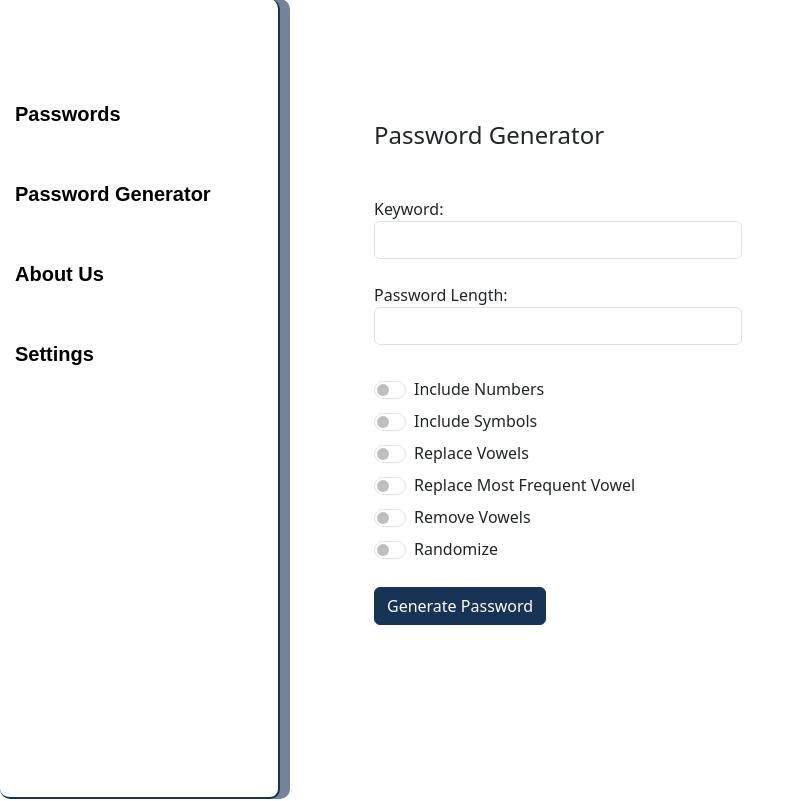
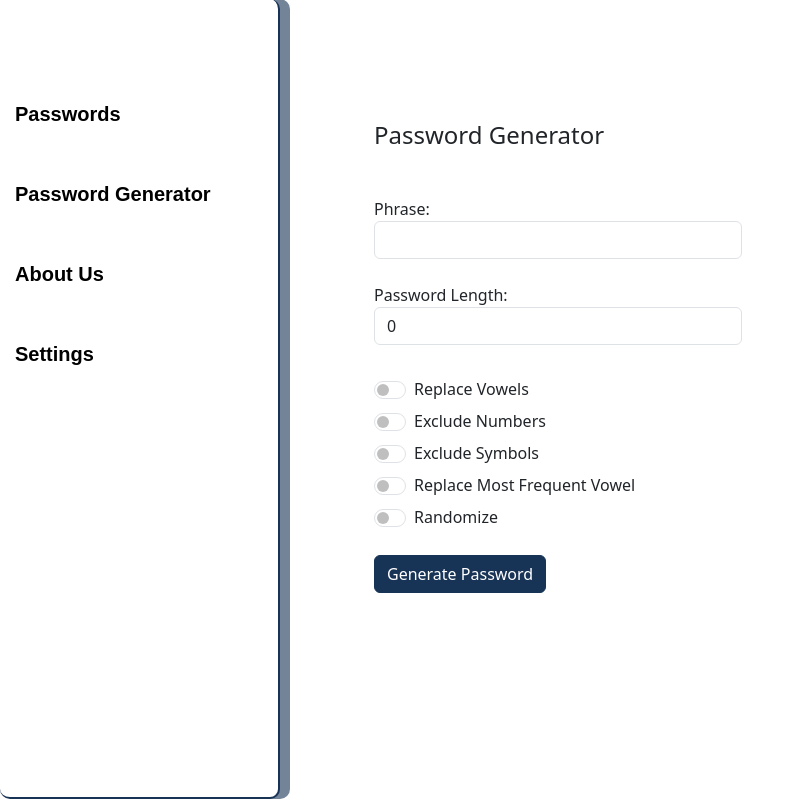
Before and after one commit to SmurfPJ/CS302-MasterVault, a Flask app: page /create_password in a window 1280 px wide. Shown: the part 297-1098 px from the top of the page, without its empty margins (0-805 px from the left). Run offline with Flask 3, Linux system fonts and the light colour scheme; data that the repository does not hold is empty.

Commit message:
- paraphrase bug

```diff
--- a/app.py
+++ b/app.py
@@ -42,49 +42,71 @@ def setSessionID(userID):
     sessionID = userID
 
 
-
-def generate_password(keyword, length, use_numbers, use_symbols, replace_vowels, replace_most_frequent_vowel, remove_vowels, randomize):
-
+def generate_password(phrase, length, exclude_numbers=False, exclude_symbols=False, replace_vowels=False, remove_vowels=False, randomize=False):
     characters = string.ascii_letters  # Always use letters
 
-    if use_numbers:
+    # Remove spaces from the phrase
+    phrase = phrase.replace(" ", "")
+
+    # Include numbers and symbols unless excluded
+    if not exclude_numbers:
         characters += string.digits
-
-    if use_symbols:
+    if not exclude_symbols:
         characters += string.punctuation
 
-    # Ensure the password is at least as long as the keyword
-    if length < len(keyword):
+    # Ensure the password is at least as long as the phrase
+    if not phrase or length < len(phrase):
         return ""
 
-    # Apply transformations
+    # Replace vowels with numbers and symbols inconsistently
     if replace_vowels:
-        keyword = keyword.replace('a', '@').replace('e', '3').replace('i', '1').replace('o', '0').replace('u', 'u')
+        phrase = ''.join([
+            random.choice(['@', 'A', 'a']) if char == 'a' else
+            random.choice(['3', 'E', 'e']) if char == 'e' else
+            random.choice(['1', 'I', 'i']) if char == 'i' else
+            random.choice(['0', 'O', 'o']) if char == 'o' else
+            random.choice(['U', 'u']) if char == 'u' else
+            char for char in phrase
+        ])
 
-    if replace_most_frequent_vowel:
-        most_frequent_vowel = max(set(keyword), key=keyword.count)
-        if most_frequent_vowel in 'aeiou':
-            keyword = keyword.replace(most_frequent_vowel, 'x')
+    # Revert numbers and symbols back to their original letters if excluded
+    if exclude_numbers:
+        phrase = phrase.replace('1', 'i').replace('3', 'e').replace('0', 'o')
+    if exclude_symbols:
+        phrase = phrase.replace('@', 'a').replace('&', 'a').replace('$', 's').replace('#', 'h')
 
+    # Remove vowels from the phrase if selected
     if remove_vowels:
-        keyword = ''.join([char for char in keyword if char not in 'aeiou'])
+        phrase = ''.join([char for char in phrase if char not in 'aeiou'])
 
+    # Randomize the characters in the phrase if selected
     if randomize:
-        keyword = ''.join(random.sample(keyword, len(keyword)))
+        phrase = ''.join(random.sample(phrase, len(phrase)))
 
-    # Add random characters to the keyword until desired length is reached
-    while len(keyword) < length:
-        keyword += random.choice(characters)
+    # Phoneme mapping
+    phoneme_map = {
+        'a': 'A', 'e': 'E', 'i': 'I', 'o': 'O', 'u': 'U',
+        'b': 'B', 'c': 'C', 'd': 'D', 'f': 'F', 'g': 'G',
+        'h': 'H', 'j': 'J', 'k': 'K', 'l': 'L', 'm': 'M',
+        'n': 'N', 'p': 'P', 'q': 'Q', 'r': 'R', 's': 'S',
+        't': 'T', 'v': 'V', 'w': 'W', 'x': 'X', 'y': 'Y', 'z': 'Z'
+    }
+    phrase_phoneme = ''.join([phoneme_map.get(char, char) for char in phrase])
 
-    # Pattern is basically every third character from the keyword (subjected to change)
+    # Add random characters to the phrase_phoneme until the desired length is reached
+    while len(phrase_phoneme) < length:
+        phrase_phoneme += random.choice(characters)
+
+    # Generate the password by adding characters based on the phoneme pattern
     password = ""
     for i in range(length):
-        if i % 3 == 0 and i // 3 < len(keyword):
-            password += keyword[i // 3]
+        if i < len(phrase_phoneme):
+            password += phrase_phoneme[i]
         else:
             password += random.choice(characters)
 
     return password
+
 
 
 
@@ -135,29 +157,39 @@ def check_password_strength(password):
     if not password:
         return strength
 
-    if len(password) >= 8:
+    # Length check: More than 12 characters is considered stronger for passphrases
+    if len(password) >= 12:
         strength['score'] += 1
+    elif len(password) >= 8:
+        strength['score'] += 0.5
 
+    # Check for digits
     if any(char.isdigit() for char in password):
         strength['score'] += 1
 
-    if any(char.isupper() for char in password):
+    # Check for uppercase and lowercase combination
+    if any(char.isupper() for char in password) and any(char.islower() for char in password):
         strength['score'] += 1
 
+    # Check for symbols
     if any(char in string.punctuation for char in password):
         strength['score'] += 1
 
+    # Check for the presence of both letters and numbers/symbols
+    if any(char.isalpha() for char in password) and (any(char.isdigit() for char in password) or any(char in string.punctuation for char in password)):
+        strength['score'] += 1
+
     # Update status and color based on score
-    if strength['score'] == 4:
+    if strength['score'] >= 5:
         strength['status'] = 'Very Strong'
         strength['color'] = 'green'
-    elif strength['score'] == 3:
+    elif strength['score'] >= 4:
         strength['status'] = 'Strong'
         strength['color'] = 'lightgreen'
-    elif strength['score'] == 2:
+    elif strength['score'] >= 3:
         strength['status'] = 'Moderate'
         strength['color'] = 'orange'
-    elif strength['score'] == 1:
+    else:
         strength['status'] = 'Weak'
         strength['color'] = 'red'
 
@@ -165,10 +197,11 @@ def check_password_strength(password):
 
 
 
+
 @app.route('/create_password', methods=['GET'])
 def create_password():
     # Default values for initial page load
-    return render_template('createPassword.html')  # , password="", keyword="", length=8, use_numbers=False, use_symbols=False
+    return render_template('createPassword.html')
 
 
 
@@ -178,28 +211,28 @@ def handle_create_password():
     password = ""
     strength = None
     error = None
-    keyword = request.form.get('keyword')
+    phrase = request.form.get('phrase')
     length = int(request.form.get('length', 8))  # Provide a default value in case it's not set
-    use_numbers = 'numbers' in request.form
-    use_symbols = 'symbols' in request.form
+    exclude_numbers = 'exclude_numbers' in request.form
+    exclude_symbols = 'exclude_symbols' in request.form
     replace_vowels = 'replace_vowels' in request.form
-    replace_most_frequent_vowel = 'replace_most_frequent_vowel' in request.form
     remove_vowels = 'remove_vowels' in request.form
     randomize = 'randomize' in request.form
 
     # Validate options and generate password
-    if not use_numbers and not use_symbols:
-        error = "Please select at least one option: Use Numbers or Use Symbols."
+    if not phrase:
+        error = "Please enter a phrase."
     else:
-        password = generate_password(keyword, length, use_numbers, use_symbols, replace_vowels, replace_most_frequent_vowel, remove_vowels, randomize)
+        password = generate_password(phrase, length, exclude_numbers, exclude_symbols, replace_vowels,
+                                     remove_vowels, randomize)
         strength = check_password_strength(password)
         if not password:
-            error = "Failed to generate password. Ensure the keyword is shorter than the desired password length."
+            error = "Failed to generate password. Ensure the phrase is shorter than the desired password length."
 
     # Render the same template with new data
-    return render_template('createPassword.html', password=password, strength=strength, error=error, keyword=keyword,
-                           length=length, use_numbers=use_numbers, use_symbols=use_symbols, replace_vowels=replace_vowels,
-                           replace_most_frequent_vowel=replace_most_frequent_vowel, remove_vowels=remove_vowels, randomize=randomize)
+    return render_template('createPassword.html', password=password, strength=strength, error=error, phrase=phrase,
+                           length=length, exclude_numbers=exclude_numbers, exclude_symbols=exclude_symbols,
+                           replace_vowels=replace_vowels, remove_vowels=remove_vowels, randomize=randomize)
 
 
 
@@ -216,7 +249,7 @@ def login():
 
             findPost = userData.find_one({"email": email})
 
-            # print("Decrypt Username: ", decrypt(findPost['username']))
+            print("Decrypt Username: ", decrypt(findPost['username']))
             # print("Decrypt Password: ", decrypt(findPost['loginPassword']))
 
             # print(findPost)
--- a/static/script.js
+++ b/static/script.js
@@ -568,103 +568,187 @@ function checkMasterPasswordMatch() {
 
 
 //generate passwords
-function validateForm() {
-    var useNumbers = document.getElementById('numbers').checked;
-    var useSymbols = document.getElementById('symbols').checked;
+document.addEventListener('DOMContentLoaded', function () {
+    // Check if elements exist before using them
+    const phraseInput = document.getElementById('phrase-input');
+    const lengthInput = document.getElementById('length-input');
+    const generatedPasswordField = document.getElementById('generated-password');
+    const clipboardButton = document.getElementById('clipboard-button');
+    const excludeNumbersCheckbox = document.getElementById('exclude_numbers');
+    const excludeSymbolsCheckbox = document.getElementById('exclude_symbols');
+    const replaceVowelsCheckbox = document.getElementById('replace_vowels');
+    const randomizeCheckbox = document.getElementById('randomize');
 
-    if (!useNumbers && !useSymbols) {
-        alert("Please select at least one option: Include Numbers or Include Symbols.");
-        return false;
-    }
-    return true;
-}
+// Refresh and generate a new password
+    function refreshPassword() {
+        var phrase = phraseInput.value;
+        var length = parseInt(lengthInput.value, 10);
+        var excludeNumbers = excludeNumbersCheckbox.checked;
+        var excludeSymbols = excludeSymbolsCheckbox.checked;
+        var replaceVowels = replaceVowelsCheckbox.checked;
+        var randomize = randomizeCheckbox.checked;
 
+        var newPassword = generatePassword(phrase, length, excludeNumbers, excludeSymbols, replaceVowels, false, randomize);
+        generatedPasswordField.value = newPassword;
 
-
-
-function generatePassword(keyword, length, useNumbers, useSymbols) {
-    var characters = "abcdefghijklmnopqrstuvwxyzABCDEFGHIJKLMNOPQRSTUVWXYZ" + keyword;
-
-    if (useNumbers) {
-        characters += "0123456789";
-    }
-    if (useSymbols) {
-        characters += "!@#$%^&*()_-+=<>?/[]{}|";
+        checkPasswordStrength(newPassword);
     }
 
-    var password = "";
-    for (var i = 0; i < length; i++) {
-        // Every third character is from the keyword
-        if (i % 3 === 0 && i/3 < keyword.length) {
-            password += keyword.charAt(i/3);
-        } else {
-            password += characters.charAt(Math.floor(Math.random() * characters.length));
+    if (phraseInput) {
+        // Update length input based on phrase length
+        phraseInput.addEventListener('input', updateLengthInput);
+    }
+
+    if (clipboardButton) {
+        clipboardButton.addEventListener('click', copyToClipboard);
+    }
+
+    if (replaceVowelsCheckbox) {
+        replaceVowelsCheckbox.addEventListener('change', handleReplaceVowelsToggle);
+    }
+
+    // Function to update length input based on the phrase length
+    function updateLengthInput() {
+        var phrase = phraseInput.value;
+        var minLength = phrase.replace(/\s+/g, '').length; // Minimum length without spaces
+        lengthInput.min = minLength;
+
+        if (lengthInput.value < minLength) {
+            lengthInput.value = minLength; // Adjust if current value is less than minLength
         }
     }
 
-    return password;
-}
+    // Function to update the strength indicator based on the strength score
+    function updateStrengthIndicator(strength) {
+        const strengthBarInner = document.getElementById('strength-bar-inner');
+        if (strengthBarInner) {
+            strengthBarInner.style.width = (strength.score / 5) * 100 + '%';
+            strengthBarInner.style.backgroundColor = strength.color;
+        }
 
-
-function updateStrengthIndicator(strength) {
-    document.getElementById('strength-bar-inner').style.width = (strength.score * 25) + '%';
-    document.getElementById('strength-bar-inner').style.backgroundColor = strength.color;
-    document.getElementById('strength-text').innerText = strength.status;
-}
-
-function refreshPassword() {
-    var keyword = document.getElementById('keyword-input').value;
-    var length = document.getElementById('length-input').value;
-    var useNumbers = document.getElementById('numbers').checked;
-    var useSymbols = document.getElementById('symbols').checked;
-
-    var newPassword = generatePassword(keyword, length, useNumbers, useSymbols);
-    document.getElementById('generated-password').value = newPassword;
-
-    // Update the password strength checker
-    checkPasswordStrength(newPassword);
-}
-
-
-function checkPasswordStrength(password) {
-    var strength = {status: 'Weak', score: 0, color: 'red'};
-
-    if (password.length >= 8) strength.score += 1;
-    if (/[0-9]/.test(password)) strength.score += 1;
-    if (/[A-Z]/.test(password)) strength.score += 1;
-    if (/[^A-Za-z0-9]/.test(password)) strength.score += 1;
-
-    if (strength.score === 4) {
-        strength.status = 'Very Strong';
-        strength.color = 'green';
-    } else if (strength.score === 3) {
-        strength.status = 'Strong';
-        strength.color = 'lightgreen';
-    } else if (strength.score === 2) {
-        strength.status = 'Moderate';
-        strength.color = 'orange';
+        const strengthText = document.getElementById('strength-text');
+        if (strengthText) {
+            strengthText.textContent = strength.status;
+        }
     }
 
-    // Update the UI with the calculated strength
-    updateStrengthIndicator(strength);
-}
+    // Function to check the strength of the generated password
+    function checkPasswordStrength(password) {
+        var strength = { status: 'Weak', score: 0, color: 'red' };
 
+        if (password.length >= 12) strength.score += 1;
+        else if (password.length >= 8) strength.score += 0.5;
 
-function copyToClipboard() {
-    // Copy password to clipboard
-    var passwordField = document.getElementById('generated-password');
-    passwordField.select();
-    document.execCommand('copy');
+        if (/[0-9]/.test(password)) strength.score += 1;
+        if (/[A-Z]/.test(password) && /[a-z]/.test(password)) strength.score += 1;
+        if (/[^A-Za-z0-9]/.test(password)) strength.score += 1;
+        if (/[A-Za-z]/.test(password) && (/[0-9]/.test(password) || /[^A-Za-z0-9]/.test(password))) {
+            strength.score += 1;
+        }
 
-    // Change icon to clipboard-check
-    document.getElementById('clipboard-icon').className = 'bi bi-clipboard-check';
+        if (strength.score >= 5) {
+            strength.status = 'Very Strong';
+            strength.color = 'green';
+        } else if (strength.score >= 4) {
+            strength.status = 'Strong';
+            strength.color = 'lightgreen';
+        } else if (strength.score >= 3) {
+            strength.status = 'Moderate';
+            strength.color = 'orange';
+        }
 
+        updateStrengthIndicator(strength);
+    }
 
-    setTimeout(function () {
-        document.getElementById('clipboard-icon').className = 'bi bi-clipboard';
-    }, 2000); //2 seconds
-}
+    // Function to copy the generated password to the clipboard
+    function copyToClipboard() {
+        var passwordField = generatedPasswordField;
+        passwordField.select();
+        navigator.clipboard.writeText(passwordField.value).then(() => {
+            document.getElementById('clipboard-icon').className = 'bi bi-clipboard-check';
+            setTimeout(function () {
+                document.getElementById('clipboard-icon').className = 'bi bi-clipboard';
+            }, 2000); // 2 seconds
+        }).catch(err => {
+            console.error('Failed to copy text: ', err);
+        });
+    }
 
+    // Function to generate a password using provided options
+    function generatePassword(phrase, length, excludeNumbers = false, excludeSymbols = false, replaceVowels = false, removeVowels = false, randomize = false) {
+        var characters = "abcdefghijklmnopqrstuvwxyzABCDEFGHIJKLMNOPQRSTUVWXYZ";
+        phrase = phrase.replace(/\s+/g, ''); // Remove spaces
+
+        if (!excludeNumbers) characters += "0123456789";
+        if (!excludeSymbols) characters += "!@#$%^&*()_-+=<>?/[]{}|";
+
+        if (!phrase || length < phrase.length) return ""; // Ensure minimum length
+
+        if (replaceVowels) {
+            phrase = phrase.split('').map(function (char) {
+                switch (char) {
+                    case 'a': return Math.random() < 0.5 ? '@' : 'A';
+                    case 'e': return Math.random() < 0.5 ? '3' : 'E';
+                    case 'i': return Math.random() < 0.5 ? '1' : 'I';
+                    case 'o': return Math.random() < 0.5 ? '0' : 'O';
+                    case 'u': return Math.random() < 0.5 ? 'U' : 'u';
+                    default: return char;
+                }
+            }).join('');
+        }
+
+        if (excludeNumbers) {
+            phrase = phrase.replace(/1/g, 'i').replace(/3/g, 'e').replace(/0/g, 'o');
+        }
+
+        if (excludeSymbols) {
+            phrase = phrase.replace(/@/g, 'a').replace(/&/g, 'a').replace(/\$/g, 's').replace(/#/g, 'h');
+        }
+
+        if (removeVowels) {
+            phrase = phrase.replace(/[aeiou]/g, '');
+        }
+
+        if (randomize) {
+            phrase = phrase.split('').sort(() => 0.5 - Math.random()).join('');
+        }
+
+        var phonemeMap = {
+            'a': 'A', 'e': 'E', 'i': 'I', 'o': 'O', 'u': 'U',
+            'b': 'B', 'c': 'C', 'd': 'D', 'f': 'F', 'g': 'G',
+            'h': 'H', 'j': 'J', 'k': 'K', 'l': 'L', 'm': 'M',
+            'n': 'N', 'p': 'P', 'q': 'Q', 'r': 'R', 's': 'S',
+            't': 'T', 'v': 'V', 'w': 'W', 'x': 'X', 'y': 'Y', 'z': 'Z'
+        };
+
+        var phrasePhoneme = phrase.split('').map(function (char) {
+            return phonemeMap[char] || char;
+        }).join('');
+
+        while (phrasePhoneme.length < length) {
+            phrasePhoneme += characters.charAt(Math.floor(Math.random() * characters.length));
+        }
+
+        var password = "";
+        for (var i = 0; i < length; i++) {
+            if (i < phrasePhoneme.length) {
+                password += phrasePhoneme[i];
+            } else {
+                password += characters.charAt(Math.floor(Math.random() * characters.length));
+            }
+        }
+
+        return password;
+    }
+
+    // Handle the replace vowels toggle
+    function handleReplaceVowelsToggle() {
+        if (replaceVowelsCheckbox.checked) {
+            excludeNumbersCheckbox.checked = false;
+            excludeSymbolsCheckbox.checked = false;
+        }
+    }
+});
 
 
 
@@ -785,4 +869,4 @@ document.addEventListener('DOMContentLoaded', function() {
             event.stopPropagation();
         });
     }
-});
+})
--- a/templates/createPassword.html
+++ b/templates/createPassword.html
@@ -27,7 +27,7 @@
         {% if strength %}
             <h5 class="mt-3">Password Strength</h5>
             <div class="progress" style="height: 20px;" id="strength-bar">
-                <div class="progress-bar" role="progressbar" style="width: {{ strength.score * 25 }}%; background-color: {{ strength.color }};" aria-valuenow="{{ strength.score }}" aria-valuemin="0" aria-valuemax="4" id="strength-bar-inner">
+                <div class="progress-bar" role="progressbar" style="width:{{ strength.score * 25 }}%; background-color: {{ strength.color }};" aria-valuenow="{{ strength.score }}" aria-valuemin="0" aria-valuemax="4" id="strength-bar-inner">
                 </div>
             </div>
             <p id="strength-text">{{ strength.status }}</p>
@@ -36,36 +36,31 @@
 
         <h4 class="mb-5 mt-5">Password Generator</h4>
         <form method="POST" action="/create_password" onsubmit="return validateForm();">
-            <label for="keyword">Keyword:</label>
-            <input type="text" name="keyword" id="keyword-input" class="form-control" value="{{ keyword }}" required><br>
+            <label for="phrase">Phrase:</label>
+            <input type="text" name="phrase" id="phrase-input" class="form-control" value="{{ phrase }}" required oninput="updateLengthInput()"><br>
 
             <label for="length">Password Length:</label>
-            <input type="number" name="length" id="length-input" class="form-control" min="8" max="30" value="{{ length }}" required><br>
+            <input type="number" name="length" id="length-input" class="form-control" min="1" max="80" value="{{ phrase|length }}" required><br>
+
 
             <div class="form-check form-switch mt-2">
-                <input class="form-check-input" type="checkbox" name="numbers" id="numbers" {% if use_numbers %}checked{% endif %}>
-                <label class="form-check-label" for="numbers">Include Numbers</label><br>
+                <input class="form-check-input" type="checkbox" name="replace_vowels" id="replace_vowels" {% if replace_vowels %}checked{% endif %} onchange="handleReplaceVowelsToggle();">
+                 <label class="form-check-label" for="replace_vowels">Replace Vowels</label><br>
             </div>
 
             <div class="form-check form-switch mt-2">
-                <input class="form-check-input" type="checkbox" name="symbols" id="symbols" {% if use_symbols %}checked{% endif %}>
-                <label class="form-check-label" for="symbols">Include Symbols</label><br>
+                <input class="form-check-input" type="checkbox" name="exclude_numbers" id="exclude_numbers" {% if exclude_numbers %}checked{% endif %}>
+                <label class="form-check-label" for="exclude_numbers">Exclude Numbers</label><br>
             </div>
 
-            <!-- New options -->
             <div class="form-check form-switch mt-2">
-                <input class="form-check-input" type="checkbox" name="replace_vowels" id="replace_vowels" {% if replace_vowels %}checked{% endif %}>
-                <label class="form-check-label" for="replace_vowels">Replace Vowels</label><br>
+                <input class="form-check-input" type="checkbox" name="exclude_symbols" id="exclude_symbols" {% if exclude_symbols %}checked{% endif %}>
+                <label class="form-check-label" for="exclude_symbols">Exclude Symbols</label><br>
             </div>
 
             <div class="form-check form-switch mt-2">
                 <input class="form-check-input" type="checkbox" name="replace_most_frequent_vowel" id="replace_most_frequent_vowel" {% if replace_most_frequent_vowel %}checked{% endif %}>
                 <label class="form-check-label" for="replace_most_frequent_vowel">Replace Most Frequent Vowel</label><br>
-            </div>
-
-            <div class="form-check form-switch mt-2">
-                <input class="form-check-input" type="checkbox" name="remove_vowels" id="remove_vowels" {% if remove_vowels %}checked{% endif %}>
-                <label class="form-check-label" for="remove_vowels">Remove Vowels</label><br>
             </div>
 
             <div class="form-check form-switch mt-2">
```
Also changed, not shown: MasterVaultExtension/popup.html (+28 -22 lines), MasterVaultExtension/popup.js (+23 -72 lines), 1 other file.
